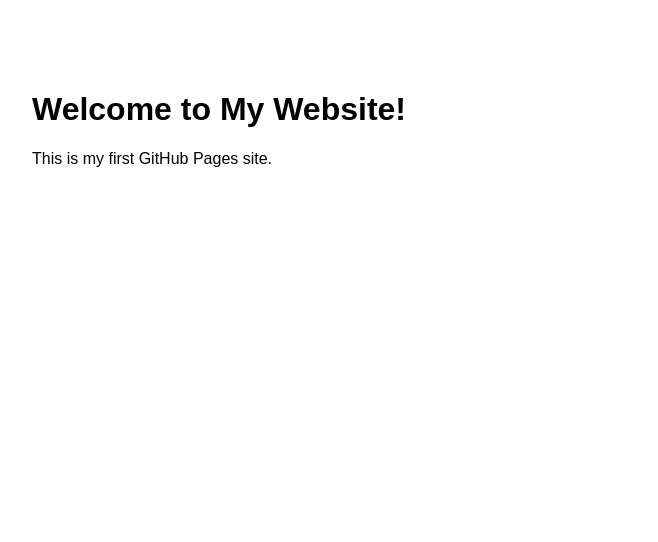
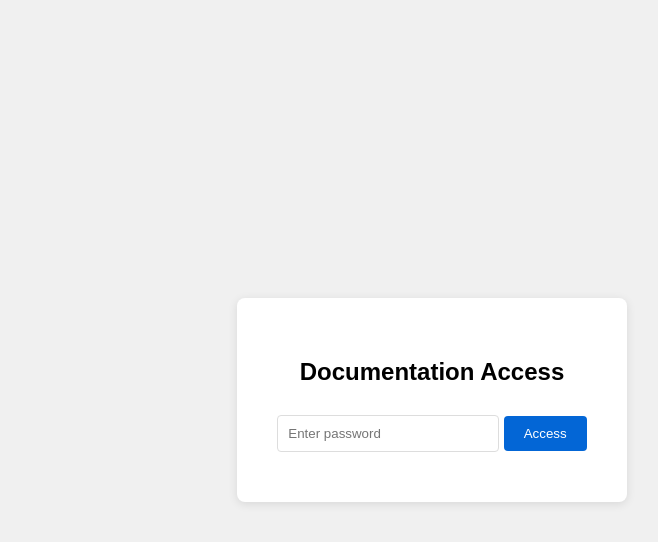
Before and after one commit to danielfisher414/webpage, a plain HTML site: page index.html in a window 1280 px wide. Shown: the whole page, without its empty margins (208-866 px from the left). Drawn offline with Linux system fonts and the light colour scheme.

Commit message:
Revamp index.html for documentation access

```diff
--- a/index.html
+++ b/index.html
@@ -3,18 +3,88 @@
 <head>
     <meta charset="UTF-8">
     <meta name="viewport" content="width=device-width, initial-scale=1.0">
-    <title>My Website</title>
+    <title>Documentation</title>
     <style>
         body {
             font-family: Arial, sans-serif;
-            max-width: 800px;
-            margin: 50px auto;
-            padding: 20px;
+            display: flex;
+            justify-content: center;
+            align-items: center;
+            height: 100vh;
+            margin: 0;
+            background: #f0f0f0;
+        }
+        .login-container {
+            background: white;
+            padding: 40px;
+            border-radius: 8px;
+            box-shadow: 0 2px 10px rgba(0,0,0,0.1);
+            text-align: center;
+        }
+        input {
+            padding: 10px;
+            margin: 10px 0;
+            width: 200px;
+            border: 1px solid #ddd;
+            border-radius: 4px;
+        }
+        button {
+            padding: 10px 20px;
+            background: #0366d6;
+            color: white;
+            border: none;
+            border-radius: 4px;
+            cursor: pointer;
+        }
+        button:hover {
+            background: #0256c7;
+        }
+        #content {
+            display: none;
         }
     </style>
 </head>
 <body>
-    <h1>Welcome to My Website!</h1>
-    <p>This is my first GitHub Pages site.</p>
+    <div class="login-container" id="loginForm">
+        <h2>Documentation Access</h2>
+        <input type="password" id="passwordInput" placeholder="Enter password" />
+        <button onclick="checkPassword()">Access</button>
+    </div>
+
+    <div id="content">
+        <h1>My Documentation</h1>
+        <p>Your documentation content goes here...</p>
+        <button onclick="logout()">Logout</button>
+    </div>
+
+    <script>
+        const correctPassword = "your_password_here"; // Change this!
+
+        function checkPassword() {
+            const input = document.getElementById("passwordInput").value;
+            if (input === correctPassword) {
+                document.getElementById("loginForm").style.display = "none";
+                document.getElementById("content").style.display = "block";
+                localStorage.setItem("authenticated", "true");
+            } else {
+                alert("Incorrect password");
+            }
+        }
+
+        function logout() {
+            localStorage.removeItem("authenticated");
+            document.getElementById("loginForm").style.display = "block";
+            document.getElementById("content").style.display = "none";
+            document.getElementById("passwordInput").value = "";
+        }
+
+        // Check if already logged in
+        window.onload = function() {
+            if (localStorage.getItem("authenticated") === "true") {
+                document.getElementById("loginForm").style.display = "none";
+                document.getElementById("content").style.display = "block";
+            }
+        };
+    </script>
 </body>
 </html>
```
